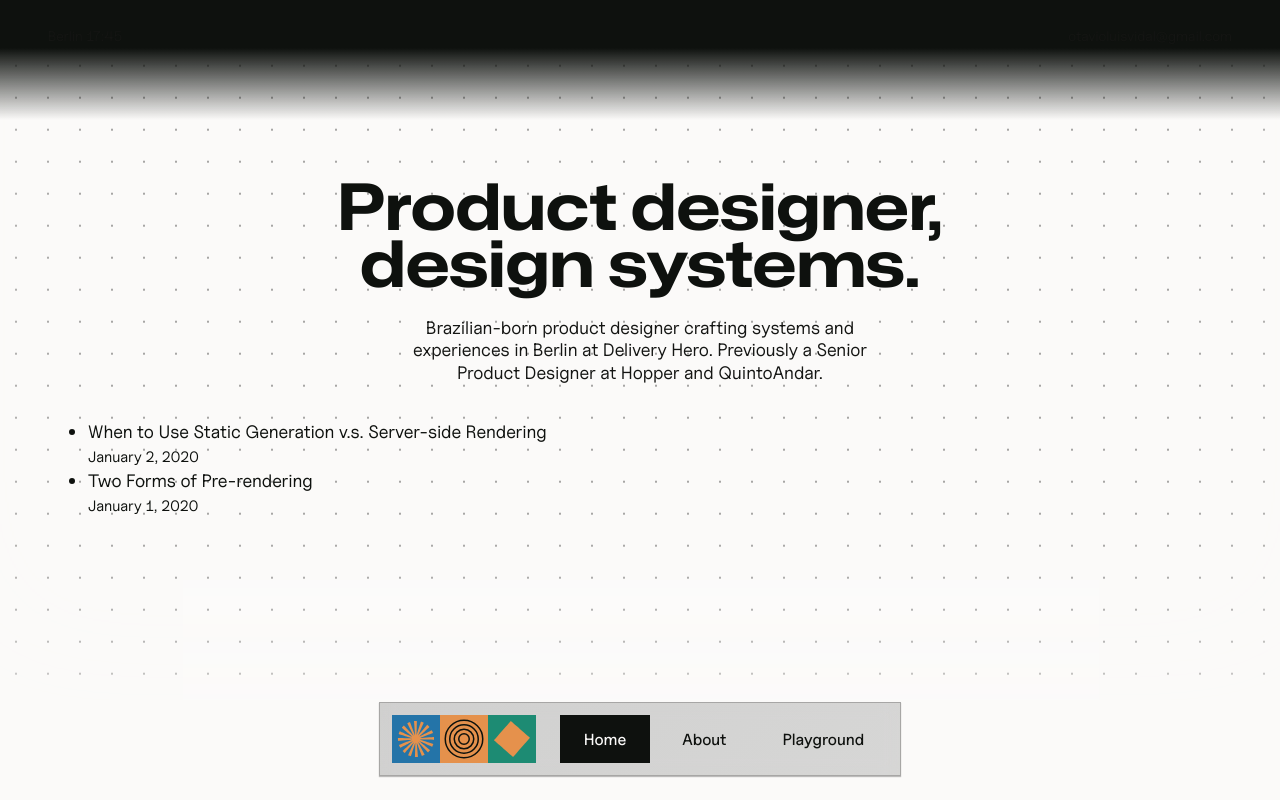
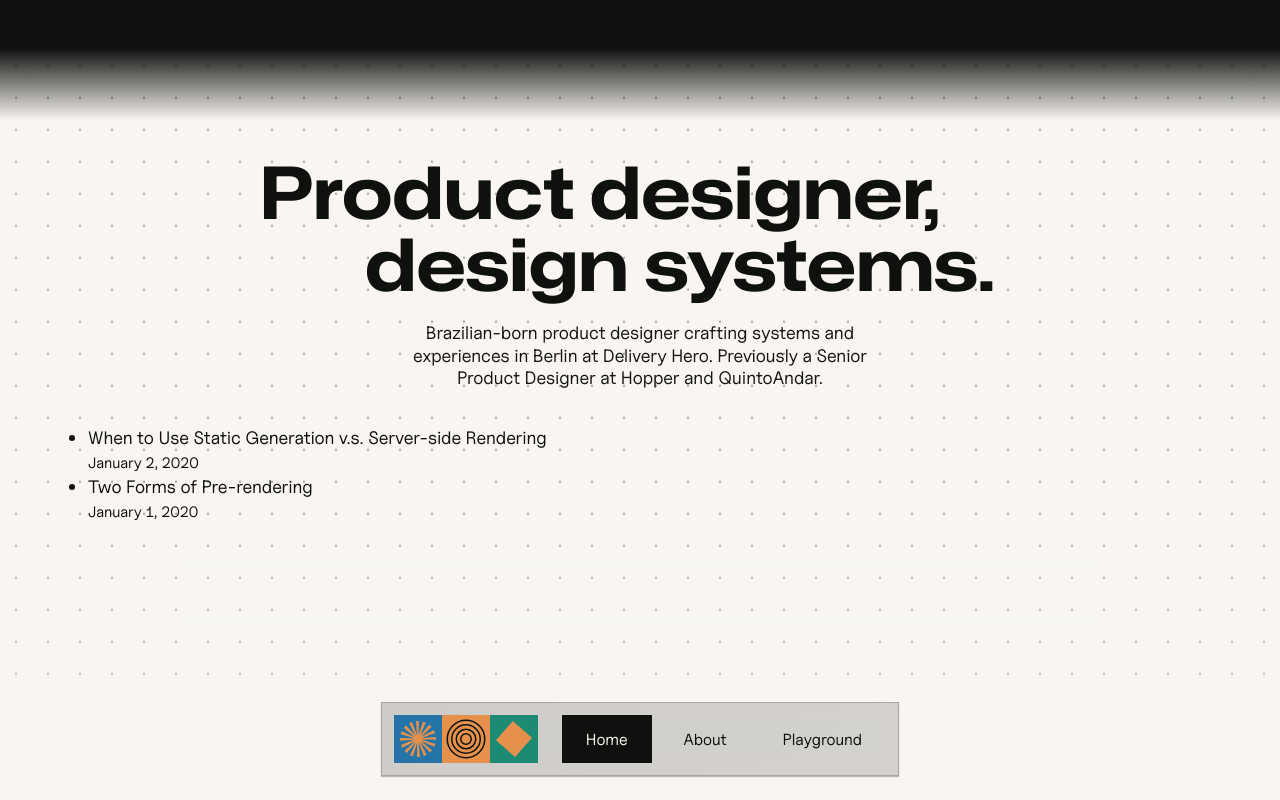
Before and after one commit to okotavio/personal-website-prod, a Next.js app: page / in a window 1280 px wide. Built offline with nearby package versions, Linux system fonts and the light colour scheme.

Commit message:
removed blur from hero

```diff
--- a/pages/index.js
+++ b/pages/index.js
@@ -21,8 +21,10 @@ export default function Home({ allPostsData }) {
           <Container>
             <div className="hero">
               <div className="title">
-                <h1 className="motion-entrance">Product designer,</h1>
-                <h1 className="motion-entrance motion-delay-200">
+                <h1 className="motion-entrance indent-negative">
+                  Product designer,
+                </h1>
+                <h1 className="motion-entrance motion-delay-200 indent-positive">
                   design systems.
                 </h1>
               </div>
--- a/styles/animation.scss
+++ b/styles/animation.scss
@@ -3,6 +3,7 @@
 :root {
   --motion-ease-default: ease-out;
   --motion-duration-entrance: 500ms;
+  --motion-duration-faster: 300ms;
 }
 
 /* Keyframes animations */
@@ -40,12 +41,10 @@
   0% {
     transform: translateY(16px);
     opacity: 0;
-    filter: blur(4px);
   }
   100% {
     transform: unset;
     opacity: 1;
-    filter: blur(0px);
   }
 }
 
@@ -80,7 +79,7 @@
 }
 
 .motion-entrance {
-  animation-duration: var(--motion-duration-entrance);
+  animation-duration: var(--motion-duration-faster);
   animation-name: entrance;
   animation-timing-function: var(--motion-ease-default);
   animation-fill-mode: backwards;
--- a/styles/base.scss
+++ b/styles/base.scss
@@ -2,7 +2,7 @@
 
 /* Base tokens */
 :root {
-  --color-gray-0: #fbfaf9;
+  --color-gray-0: #f8f5f2;
   --color-gray-50: #e7e6e3;
   --color-gray-100: #d2d1d0;
   --color-gray-200: #a7a6a5;
--- a/styles/globals.scss
+++ b/styles/globals.scss
@@ -107,7 +107,7 @@ header:hover {
   align-items: center;
   justify-content: center;
   font-size: 16px;
-  font-weight: 500;
+  font-weight: 400;
 }
 
 .menu a svg {
@@ -226,15 +226,15 @@ header:hover {
   align-items: center;
   justify-content: center;
   padding-top: 20vh;
-  gap: 24px;
-  line-height: 0.8em;
 
   h1 {
     font-weight: 700;
-    font-size: 64px;
+    font-size: 72px;
     color: var(--color-text-default);
     text-align: center;
     margin-bottom: 0px;
+    line-height: 1em;
+    margin-top: 0;
   }
   .hero-description {
     font-family: var(--typography-font-family);
```
